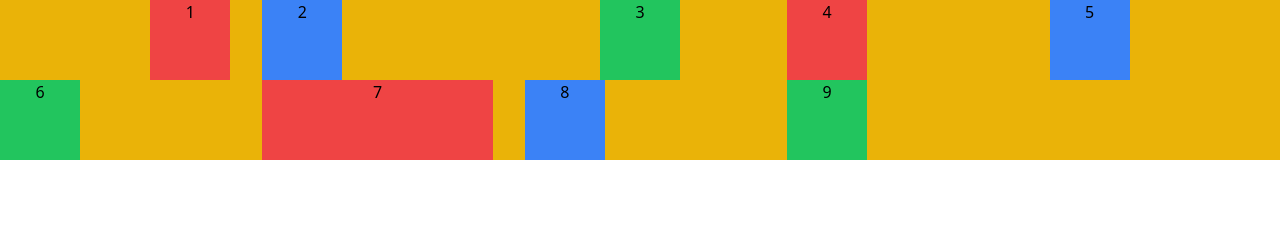
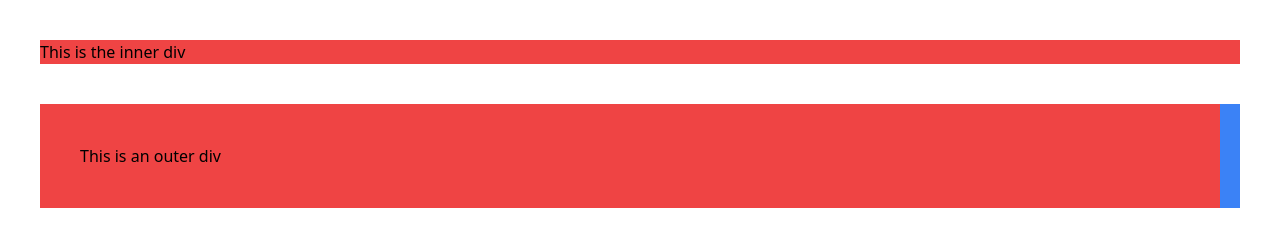
Before and after one commit to blessedmadukoma/udemy-tailwind, a website: page public/index.html in a window 1280 px wide. Drawn offline with Linux system fonts and the light colour scheme.

Commit message:
box model: padding and margin

```diff
--- a/public/index.html
+++ b/public/index.html
@@ -10,19 +10,19 @@
 </head>
 
 <body>
- <div class="bg-yellow-500 w-auto grid grid-cols-5 grid-flow-row gap-x-8 text-center">
-  <div class="h-20 w-20 bg-red-500 justify-self-end">1</div>
-  <div class="h-20 w-20 bg-blue-500">2</div>
-  <div class="h-20 w-20 bg-green-500 justify-self-center">3</div>
+ <!-- Margin: 10 -> m-10-->
+ <!-- Margin top (2.5rem or 40px) -> mt-10 -->
+ <!-- Margin bottom -> mb-10 -->
+ <div class="bg-blue-500 m-10">
+  <div class="bg-red-500">This is the inner div</div>
 
-  <div class="h-20 w-20 bg-red-500">4</div>
-  <div class="h-20 w-20 bg-blue-500">5</div>
-  <div class="h-20 w-20 bg-green-500">6</div>
+ </div>
 
-  <div class="h-20 justify-self-stretch bg-red-500">7</div>
-  <div class="h-20 w-20 bg-blue-500">8</div>
-  <div class="h-20 w-20 bg-green-500">9</div>
+ <!-- Padding -->
+ <div class="bg-blue-500 m-10 pr-5">
+  <div class="bg-red-500 p-10">This is an outer div</div>
  </div>
+
 </body>
 
 </html>
```
Also changed, not shown: public/styles.css.
